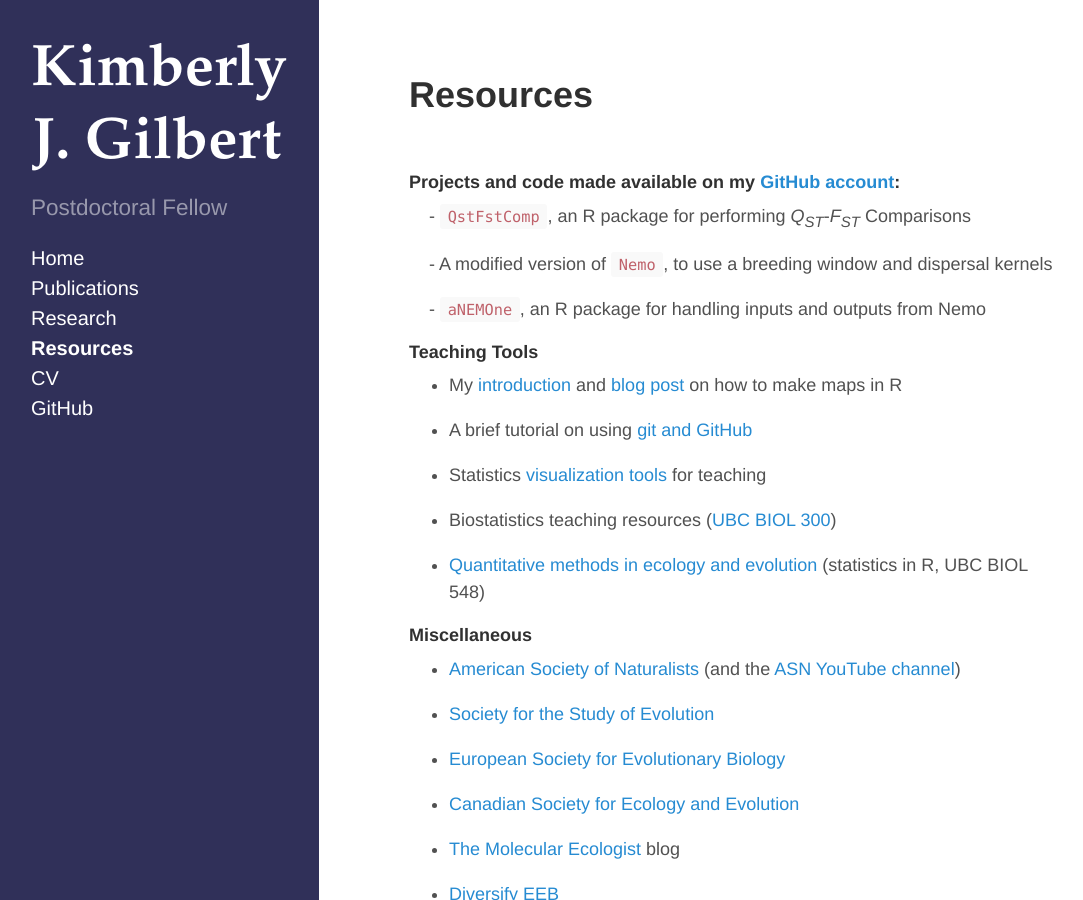
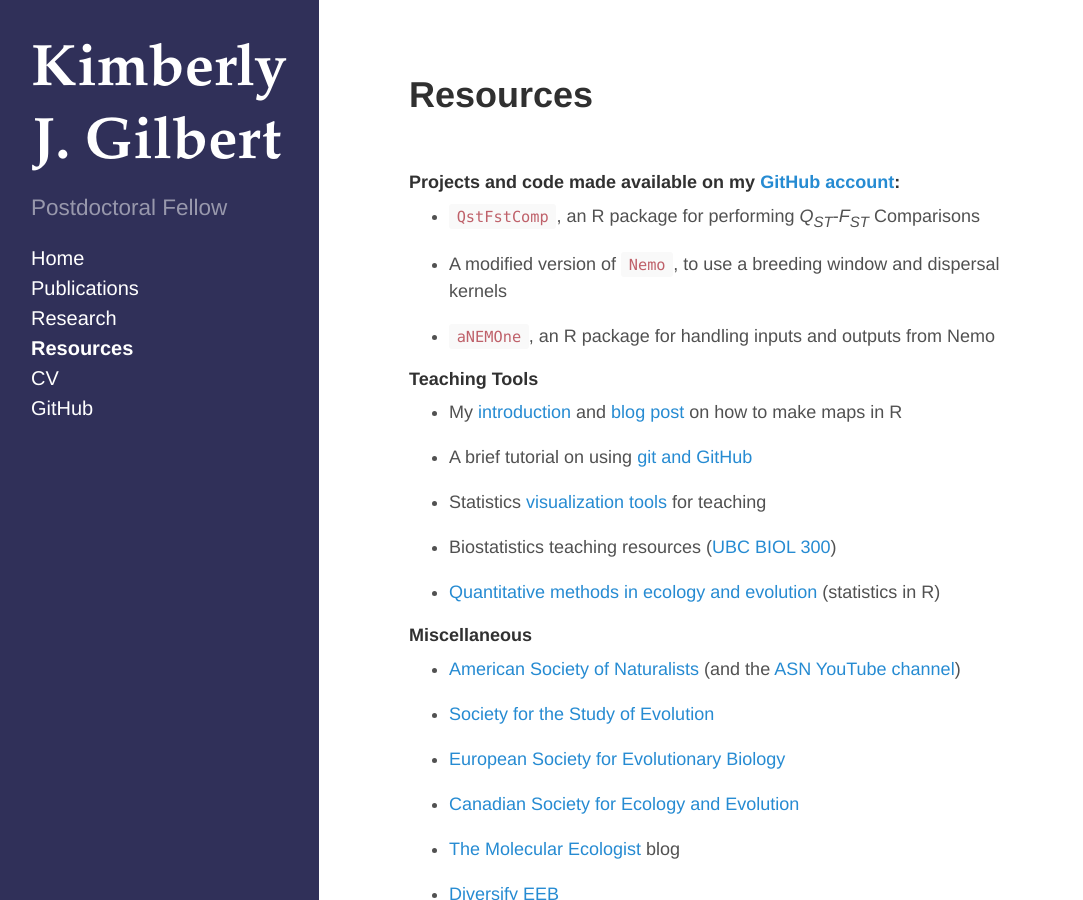
Before and after one commit to kjgilbert/kjgilbert.github.io, a Jekyll site: the page built from resources.md, in a window 1280 px wide and 900 px high. Shown: the whole window, without its empty margins (5-1088 px from the left). Built offline with Jekyll 4.4.1, drawn with Linux system fonts in a browser that asks for light colours; Markdown is read by kramdown in place of the engine named in the settings; part of the change alters nothing that is shown.

```diff
--- a/resources.md
+++ b/resources.md
@@ -9,11 +9,11 @@ title: Resources
 
 #### Projects and code made available on my [GitHub account](https://github.com/kjgilbert):
 
-&nbsp;&nbsp;&nbsp; - [`QstFstComp`](https://github.com/kjgilbert/QstFstComp), an R package for performing *Q<sub>ST</sub>*-*F<sub>ST</sub>* Comparisons
+- [`QstFstComp`](https://github.com/kjgilbert/QstFstComp), an R package for performing *Q<sub>ST</sub>*-*F<sub>ST</sub>* Comparisons
 
-&nbsp;&nbsp;&nbsp;  - A modified version of [`Nemo`](https://github.com/kjgilbert/NemoDispersalKernel), to use a breeding window and dispersal kernels
+- A modified version of [`Nemo`](https://github.com/kjgilbert/NemoDispersalKernel), to use a breeding window and dispersal kernels
 
-&nbsp;&nbsp;&nbsp; - [`aNEMOne`](https://github.com/kjgilbert/aNEMOne), an R package for handling inputs and outputs from Nemo
+- [`aNEMOne`](https://github.com/kjgilbert/aNEMOne), an R package for handling inputs and outputs from Nemo
 
 
 #### Teaching Tools
@@ -26,7 +26,7 @@ title: Resources
 
 - Biostatistics teaching resources ([UBC BIOL 300](http://www.zoology.ubc.ca/~whitlock/bio300/))
 
-- [Quantitative methods in ecology and evolution](http://www.zoology.ubc.ca/biol548/index.html) (statistics in R, UBC BIOL 548)
+- [Quantitative methods in ecology and evolution](http://www.zoology.ubc.ca/biol548/index.html) (statistics in R)
 
 
 #### Miscellaneous
```
